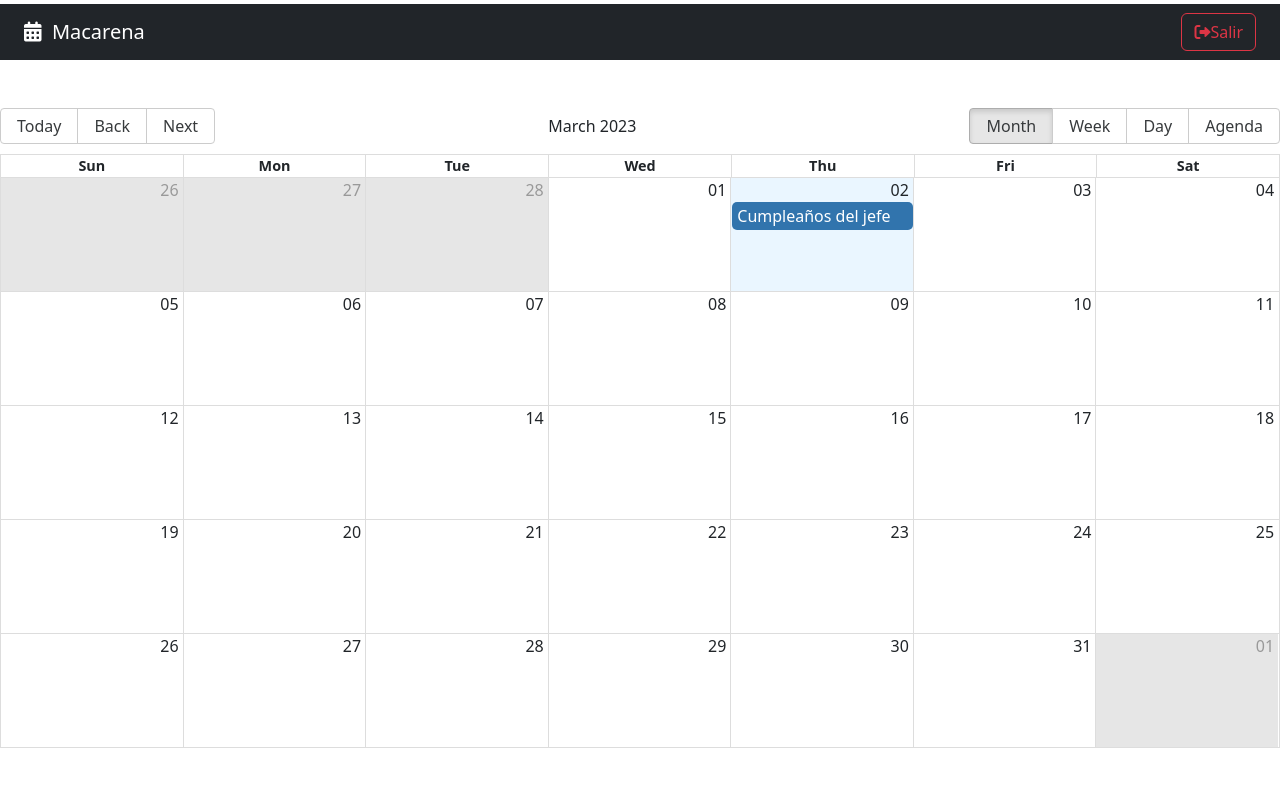
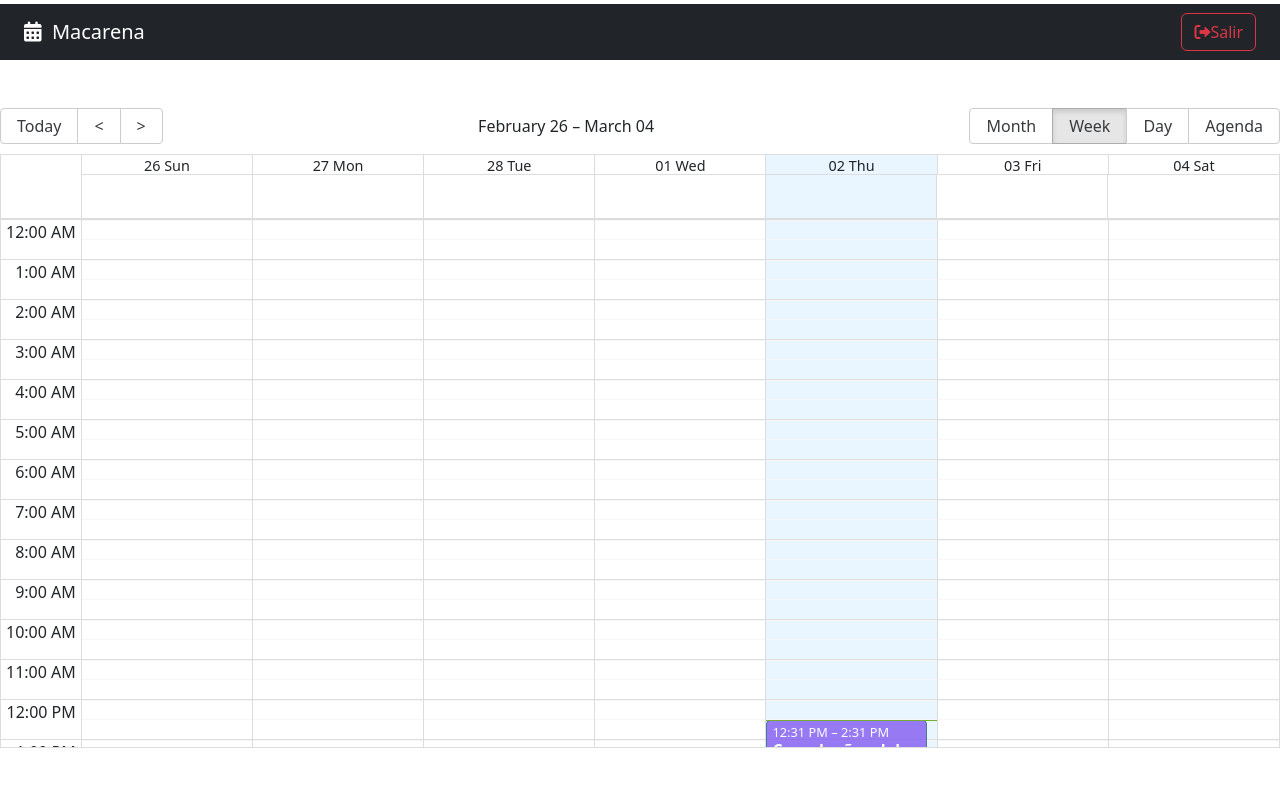
Before and after one commit to Macamescobar/Calendar-App, a React (Vite) app: page / in a window 1280 px wide. Shown: the top 786 px of the page. Built offline with nearby package versions, Linux system fonts and the light colour scheme.

Commit message:
add events

```diff
--- /dev/null
+++ b/src/calendar/components/CalendarEvent.jsx
@@ -0,0 +1,12 @@
+
+export const CalendarEvent = ({event}) => {
+
+    const { title, user } = event;
+
+  return (
+    <>
+        <strong> { title } </strong>
+        <span> - { user.name } </span>
+    </>
+  )
+}
--- a/src/calendar/index.js
+++ b/src/calendar/index.js
@@ -1,3 +1,4 @@
 
 export * from "./components/Navbar";
+export * from "./components/CalendarEvent";
 export * from "./pages/CalendarPage";
--- a/src/calendar/pages/CalendarPage.jsx
+++ b/src/calendar/pages/CalendarPage.jsx
@@ -1,46 +1,77 @@
-import { Calendar, dateFnsLocalizer } from "react-big-calendar";
+import { Calendar } from "react-big-calendar";
 import 'react-big-calendar/lib/css/react-big-calendar.css';
 
-import { addHours, format, parse, startOfWeek, getDay } from "date-fns";
-import enUS from 'date-fns/locale/en-US';
+import { addHours } from "date-fns";
 
-import { NavBar } from "../";
+import { NavBar, CalendarEvent } from "../";
+import { localizer, messages } from "../../helpers";
+import { useState } from "react";
 
-const locales = {
-  "en-US": enUS,
-};
 
-const localizer = dateFnsLocalizer({
-  format,
-  parse,
-  startOfWeek,
-  getDay,
-  locales,
-});
 
 const events = [{
   title: 'Cumpleaños del jefe',
   notes: 'Hay que comprar el pastel',
   start: new Date(),
   end: addHours(new Date(), 2),
-  bgColor: "#fafafa",
+  backgroundColor: 'linear-gradient(to top, #9890e3 0%, #b1f4cf 100%)',
   user: {
     _id: '123',
-    name: 'Fernando'
+    name: 'Macarena'
   }
 }]
 
 export const CalendarPage = () => {
+
+  const [lastView, setLastView] = useState(localStorage.getItem('lastView') || 'week')
+
+  const eventStyleGetter = (event, start, end, isSelected) => {
+    //console.log({event, start, end, isSelected});
+
+    const style = {
+      background: '#835af1',
+      borderRadius: 4,
+      opacity: 0.8,
+      color: 'white'
+    }
+
+    return {
+      style
+    }
+  }
+
+  const onDoubleClick = ( event ) => {
+    console.log({ doubleClick: event })
+  }
+
+  const onSelect = ( event ) => {
+    console.log({ click: event })
+  }
+
+  const onViewChanged = (event) => {
+    localStorage.setItem('lastView', event);
+    setLastView( event );
+  }
+
   return (
     <>
       <NavBar />
 
       <Calendar
-        localizer={localizer}
+        localizer={ localizer }
         events={ events }
+        defaultView={ lastView }
         startAccessor="start"
         endAccessor="end"
         style={{ height: "80vh", marginTop: "3rem" }}
+        messages={ messages()}
+        eventPropGetter={ eventStyleGetter }
+        components={{
+          event: CalendarEvent
+        }}
+        onDoubleClickEvent={ onDoubleClick }
+        onSelectEvent = { onSelect }
+        onView = { onViewChanged }
       />
     </>
   );
--- /dev/null
+++ b/src/helpers/calendarLocalizer.js
@@ -0,0 +1,15 @@
+import { format, parse, startOfWeek, getDay } from "date-fns";
+import enUS from "date-fns/locale/en-US";
+import { dateFnsLocalizer } from "react-big-calendar";
+
+const locales = {
+  "en-US": enUS,
+};
+
+export const localizer = dateFnsLocalizer({
+  format,
+  parse,
+  startOfWeek,
+  getDay,
+  locales,
+});
--- /dev/null
+++ b/src/helpers/getMessages.js
@@ -0,0 +1,17 @@
+export const messages = () => {
+  return {
+    allDay: "all day",
+    previous: "<",
+    next: ">",
+    today: "Today",
+    month: "Month",
+    week: "Week",
+    day: "Day",
+    agenda: "Agenda",
+    date: "Date",
+    time: "Time",
+    event: "Event",
+    noEventsInRange: "No events in range",
+    showMore: (total) => `+ Show More (${total})`,
+  };
+};
--- /dev/null
+++ b/src/helpers/index.js
@@ -0,0 +1,3 @@
+
+export * from './calendarLocalizer';
+export * from './getMessages';
```
